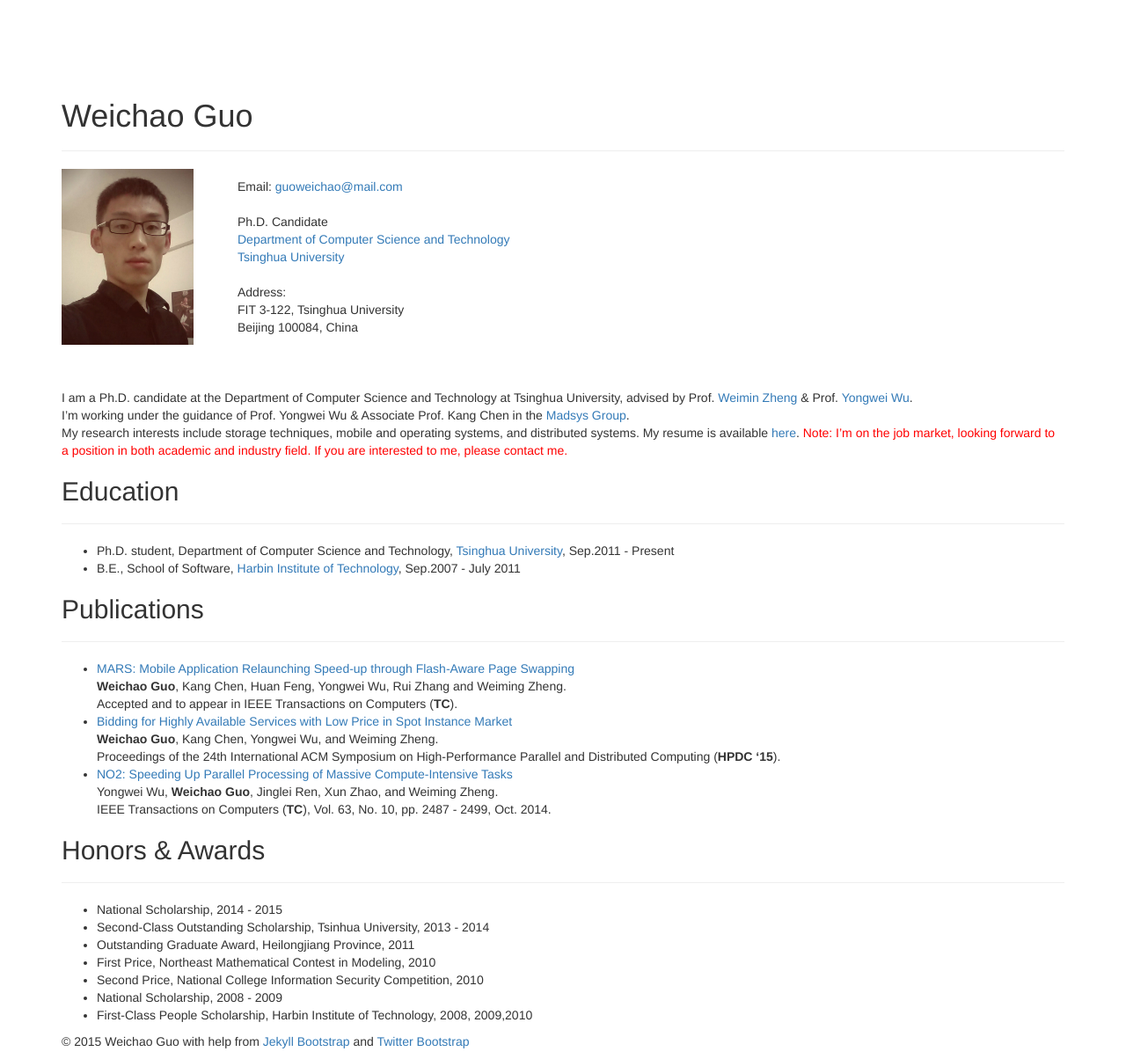
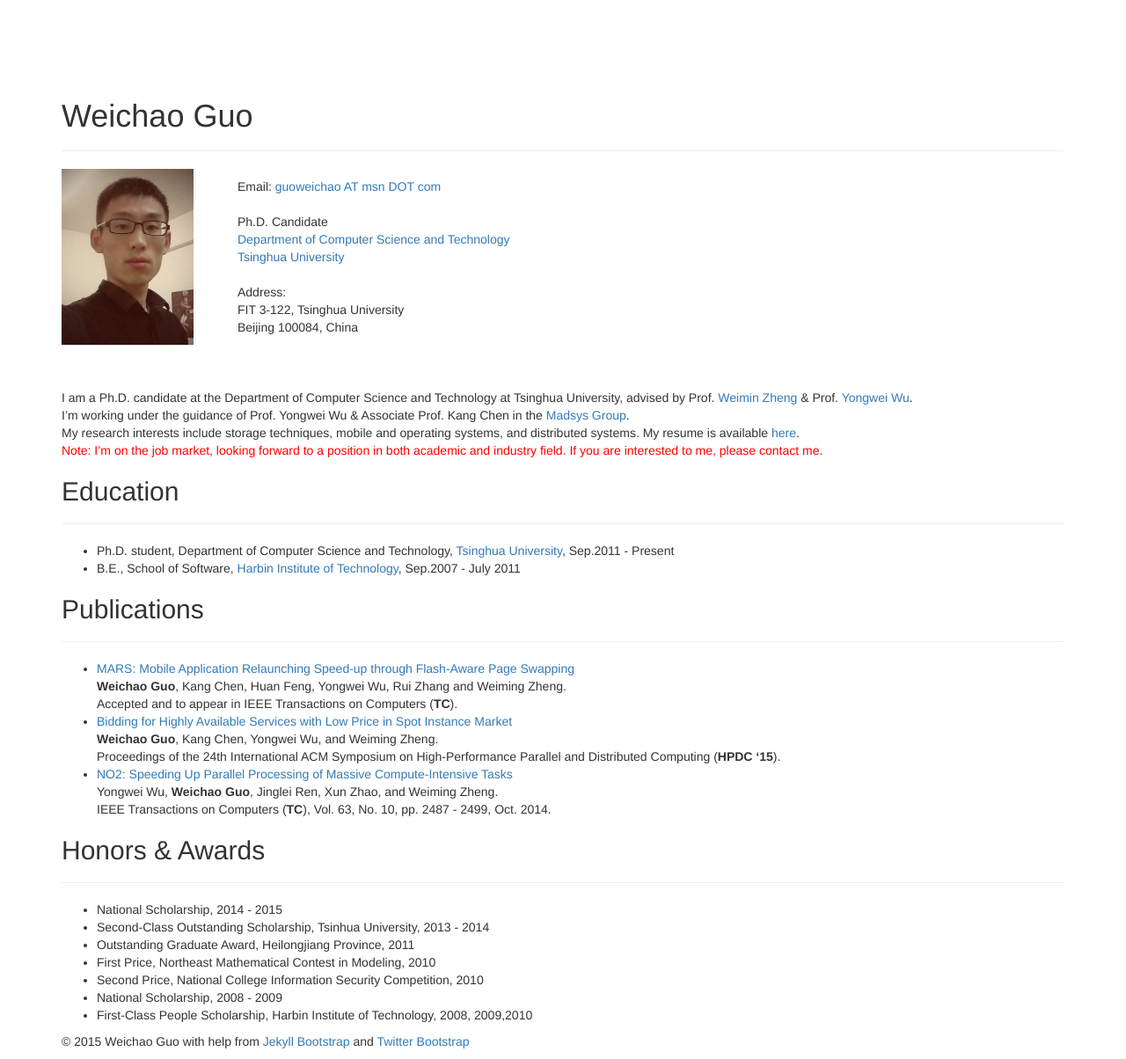
Before and after one commit to weichaoguo/weichaoguo.github.io, a Jekyll site: the page built from index.md, in a window 1280 px wide. Shown: the whole page at 88% size. Built offline with Jekyll 4.4.1, drawn with Linux system fonts in a browser that asks for light colours; nearby versions of some CDN libraries; library files that are not in the unit come from our copies.

Commit message:
refined the note & updated the resume.

```diff
--- a/index.md
+++ b/index.md
@@ -11,7 +11,7 @@ title: Weichao Guo
 <td style="width: 50px;">
 </td>
 <td>
-Email: <a href="mailto:guoweichao@mail.com">guoweichao@mail.com</a>
+Email: <a href="mailto:guoweichao@mail.com">guoweichao AT msn DOT com</a>
 <br>
 <br>
 Ph.D. Candidate
```
Also changed, not shown: 1 other file.
